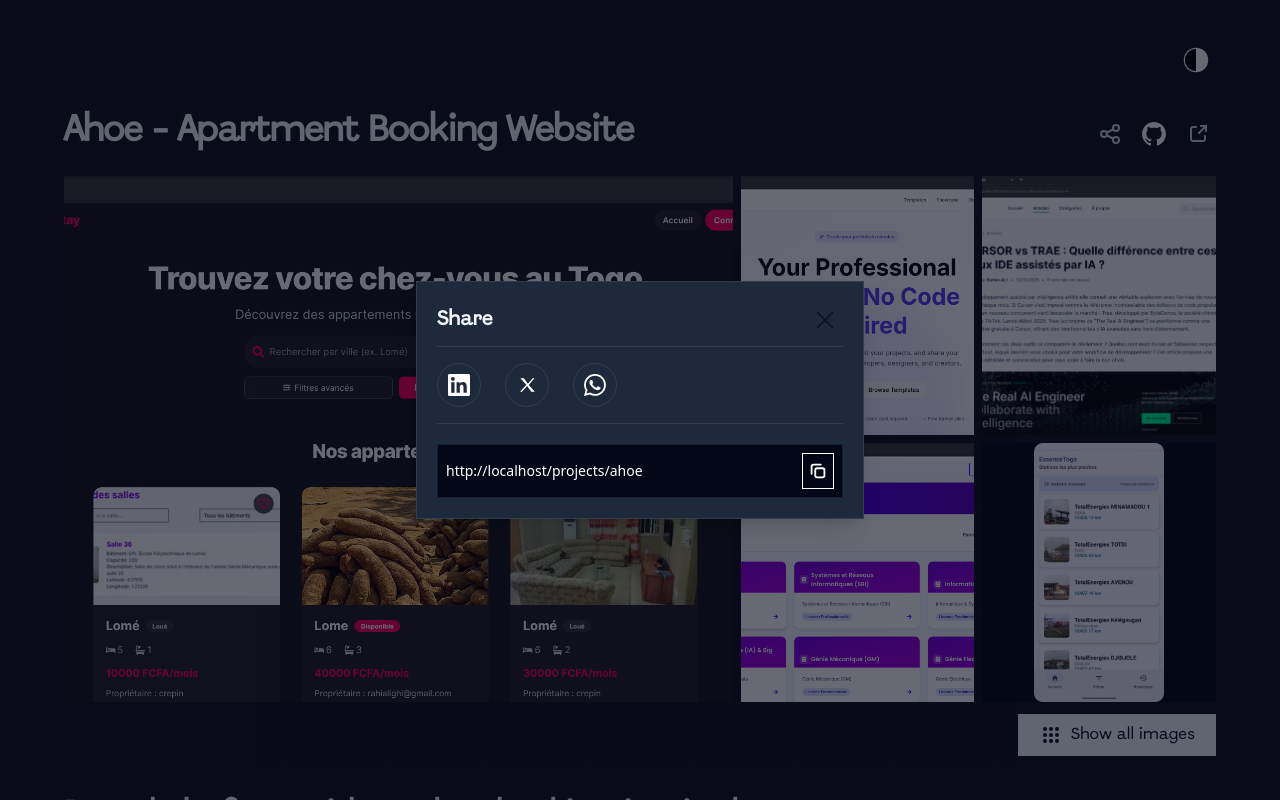
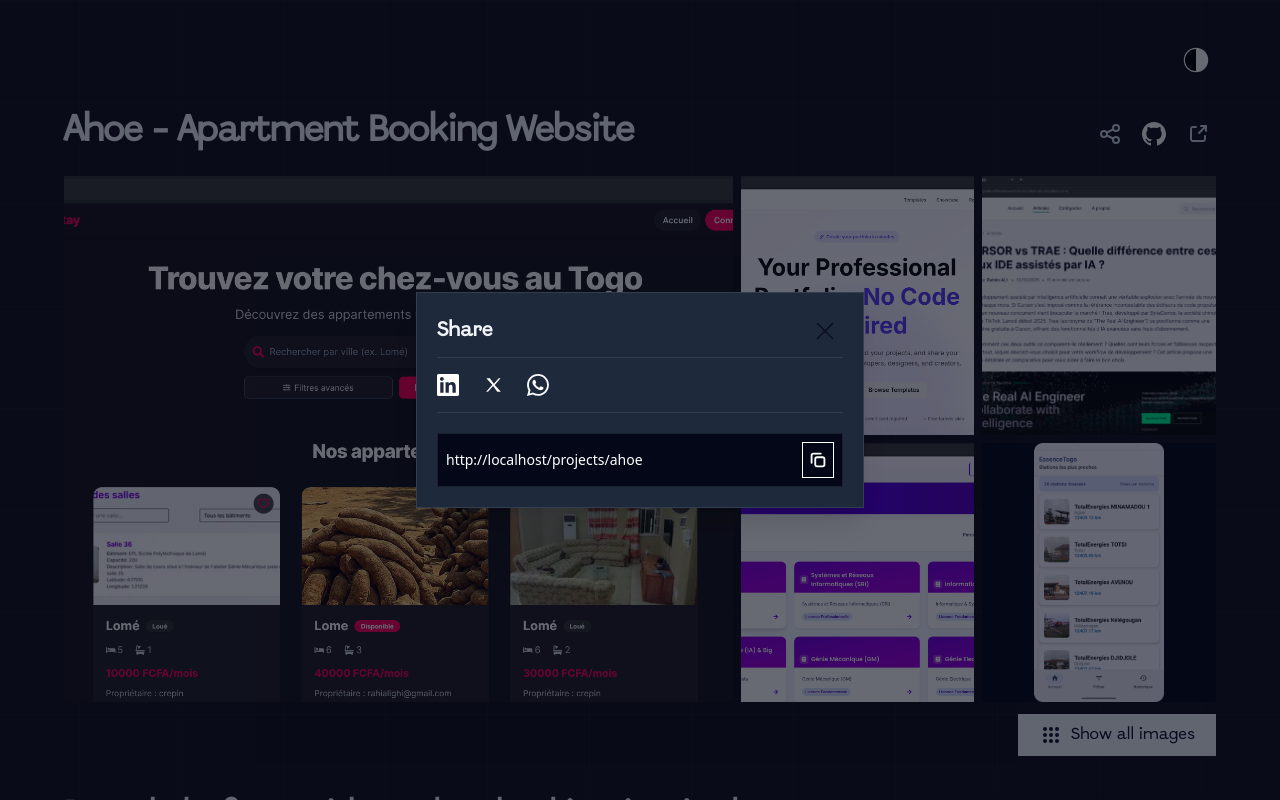
Before and after one commit to Rahim10020/freelance_portfolio, a Next.js app: page /projects/ahoe in a window 1280 px wide. Both pictures are taken after a click on the button 1110 px from the left and 134 px from the top of the page. Shown: the top 800 px of the page. Built offline with nearby package versions, Linux system fonts and the light colour scheme; no server answers.

Commit message:
fixes shade popup design

```diff
--- a/src/app/projects/[slug]/page.tsx
+++ b/src/app/projects/[slug]/page.tsx
@@ -235,7 +235,7 @@ export default function ProjectDetailPage() {
                   target="_blank"
                   rel="noopener noreferrer"
                   aria-label="Share on LinkedIn"
-                  className="inline-flex h-11 w-11 items-center justify-center rounded-full border border-[var(--c-border-soft)] text-[var(--c-text-inverse)]"
+                  className="inline-flex items-center justify-center text-[var(--c-text-inverse)]"
                 >
                   <LinkedinWhiteIcon size={22} />
                 </a>
@@ -244,7 +244,7 @@ export default function ProjectDetailPage() {
                   target="_blank"
                   rel="noopener noreferrer"
                   aria-label="Share on X"
-                  className="inline-flex h-11 w-11 items-center justify-center rounded-full border border-[var(--c-border-soft)] text-[var(--c-text-inverse)]"
+                  className="inline-flex items-center justify-center text-[var(--c-text-inverse)]"
                 >
                   <XWhiteIcon size={20} />
                 </a>
@@ -253,7 +253,7 @@ export default function ProjectDetailPage() {
                   target="_blank"
                   rel="noopener noreferrer"
                   aria-label="Share on WhatsApp"
-                  className="inline-flex h-11 w-11 items-center justify-center rounded-full border border-[var(--c-border-soft)] text-[var(--c-text-inverse)]"
+                  className="inline-flex items-center justify-center text-[var(--c-text-inverse)]"
                 >
                   <WhatsappWhiteIcon size={22} />
                 </a>
```
